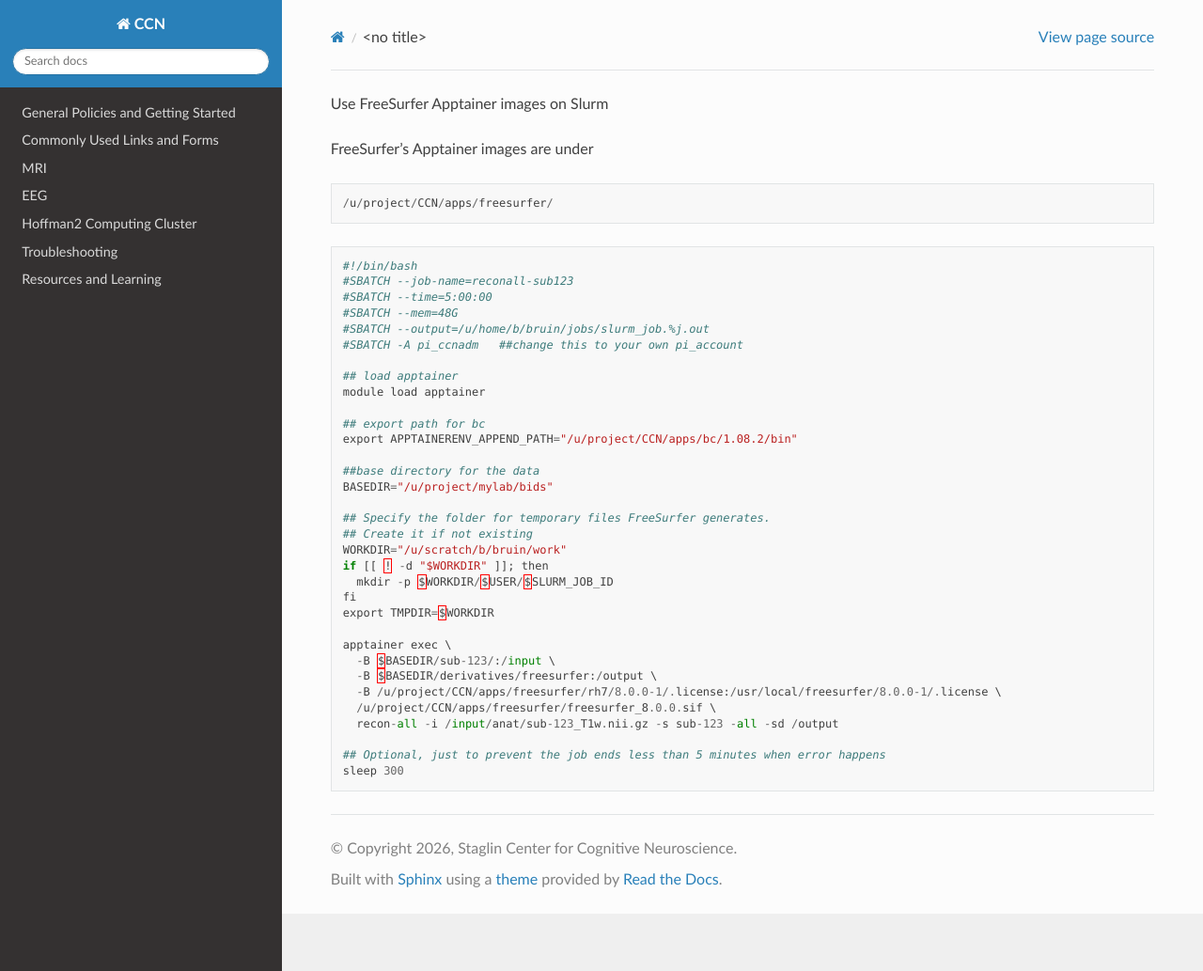
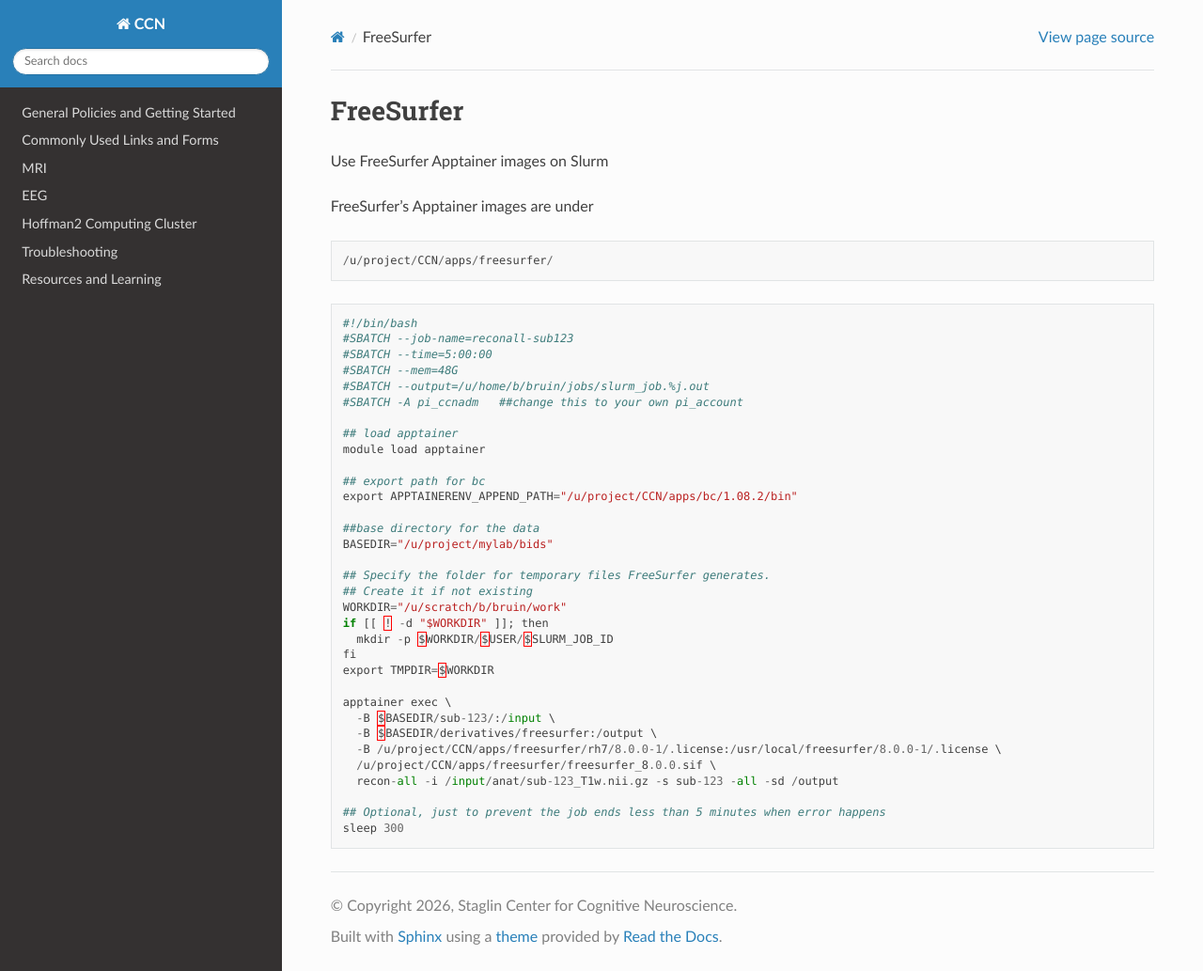
Before and after one commit to CCN-Support/CCN_Wiki, a Sphinx documentation site: the page built from docs/source/hoffman2_freesurfer.rst, in a window 1280 px wide and 1033 px high. Shown: the whole window at 94% size. Built offline with Sphinx 7.4.7 and the Read the Docs theme 3.1.0, drawn with Linux system fonts in a browser that asks for light colours.

Commit message:
Update hoffman2_freesurfer.rst

```diff
--- a/docs/source/hoffman2_freesurfer.rst
+++ b/docs/source/hoffman2_freesurfer.rst
@@ -1,3 +1,8 @@
+.. _hoffman2_freesurfer:
+
+FreeSurfer
+==========
+
 Use FreeSurfer Apptainer images on Slurm
 
 FreeSurfer's Apptainer images are under
```
